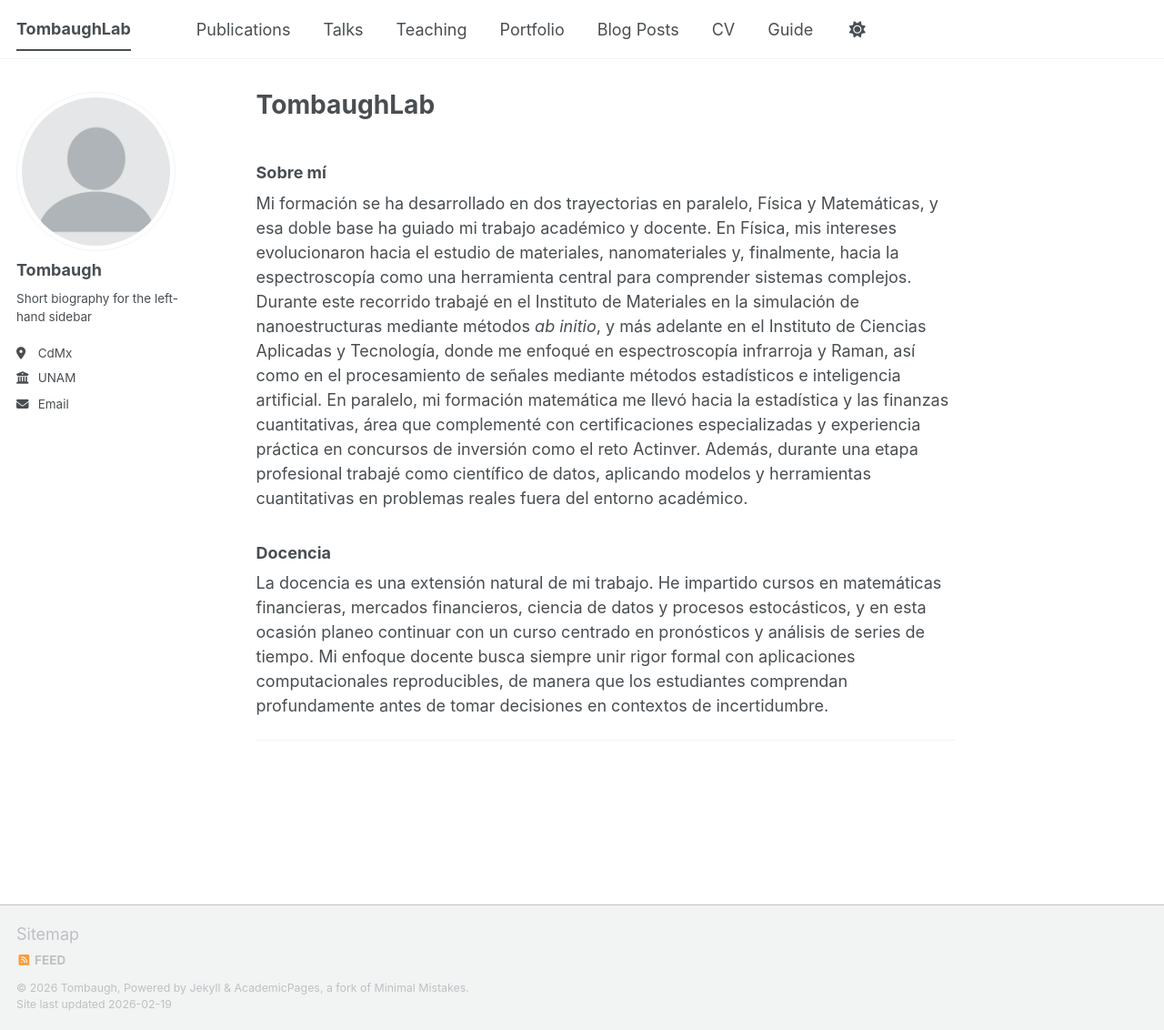
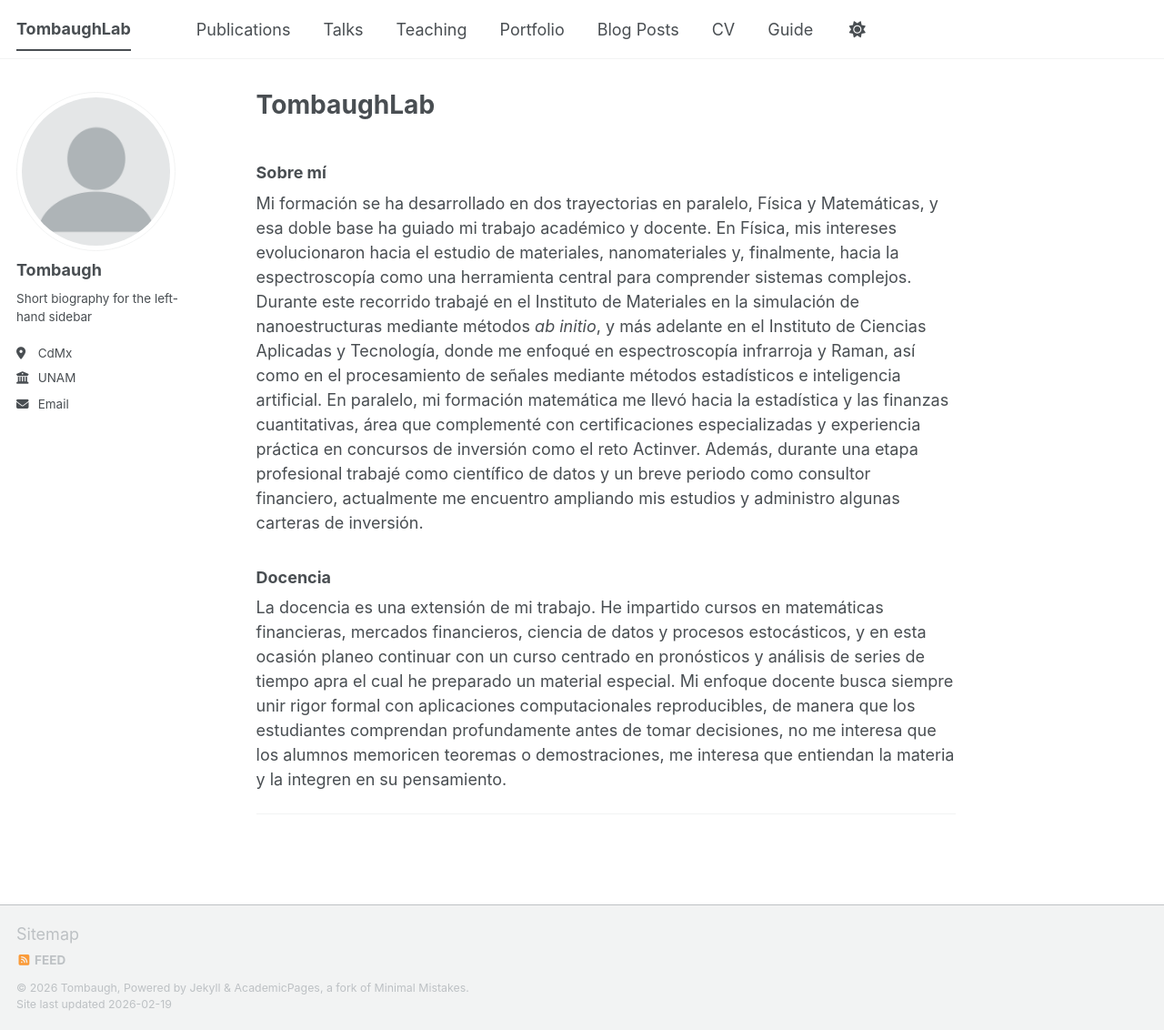
Before and after one commit to TombaughLab/TombaughLab.github.io, a Jekyll site: the page built from _pages/about.md, in a window 1280 px wide and 1132 px high. Shown: the whole window at 91% size. Built offline with Jekyll 4.4.1, drawn with Linux system fonts in a browser that asks for light colours; a script bundle is joined from its source files by our own code; library files that are not in the unit come from our copies.

Commit message:
Update about.md

```diff
--- a/_pages/about.md
+++ b/_pages/about.md
@@ -7,10 +7,10 @@ author_profile: true
 
 ### Sobre mí
 
-Mi formación se ha desarrollado en dos trayectorias en paralelo, Física y Matemáticas, y esa doble base ha guiado mi trabajo académico y docente. En Física, mis intereses evolucionaron hacia el estudio de materiales, nanomateriales y, finalmente, hacia la espectroscopía como una herramienta central para comprender sistemas complejos. Durante este recorrido trabajé en el Instituto de Materiales en la simulación de nanoestructuras mediante métodos *ab initio*, y más adelante en el Instituto de Ciencias Aplicadas y Tecnología, donde me enfoqué en espectroscopía infrarroja y Raman, así como en el procesamiento de señales mediante métodos estadísticos e inteligencia artificial. En paralelo, mi formación matemática me llevó hacia la estadística y las finanzas cuantitativas, área que complementé con certificaciones especializadas y experiencia práctica en concursos de inversión como el reto Actinver. Además, durante una etapa profesional trabajé como científico de datos, aplicando modelos y herramientas cuantitativas en problemas reales fuera del entorno académico.
+Mi formación se ha desarrollado en dos trayectorias en paralelo, Física y Matemáticas, y esa doble base ha guiado mi trabajo académico y docente. En Física, mis intereses evolucionaron hacia el estudio de materiales, nanomateriales y, finalmente, hacia la espectroscopía como una herramienta central para comprender sistemas complejos. Durante este recorrido trabajé en el Instituto de Materiales en la simulación de nanoestructuras mediante métodos *ab initio*, y más adelante en el Instituto de Ciencias Aplicadas y Tecnología, donde me enfoqué en espectroscopía infrarroja y Raman, así como en el procesamiento de señales mediante métodos estadísticos e inteligencia artificial. En paralelo, mi formación matemática me llevó hacia la estadística y las finanzas cuantitativas, área que complementé con certificaciones especializadas y experiencia práctica en concursos de inversión como el reto Actinver. Además, durante una etapa profesional trabajé como científico de datos y un breve periodo como consultor financiero, actualmente me encuentro ampliando mis estudios y administro algunas carteras de inversión.
 
 ### Docencia
 
-La docencia es una extensión natural de mi trabajo. He impartido cursos en matemáticas financieras, mercados financieros, ciencia de datos y procesos estocásticos, y en esta ocasión planeo continuar con un curso centrado en pronósticos y análisis de series de tiempo. Mi enfoque docente busca siempre unir rigor formal con aplicaciones computacionales reproducibles, de manera que los estudiantes comprendan profundamente antes de tomar decisiones en contextos de incertidumbre.
+La docencia es una extensión de mi trabajo. He impartido cursos en matemáticas financieras, mercados financieros, ciencia de datos y procesos estocásticos, y en esta ocasión planeo continuar con un curso centrado en pronósticos y análisis de series de tiempo apra el cual he preparado un material especial. Mi enfoque docente busca siempre unir rigor formal con aplicaciones computacionales reproducibles, de manera que los estudiantes comprendan profundamente antes de tomar decisiones, no me interesa que los alumnos memoricen teoremas o demostraciones, me interesa que entiendan la materia y la integren en su pensamiento.
 
 ---
```
